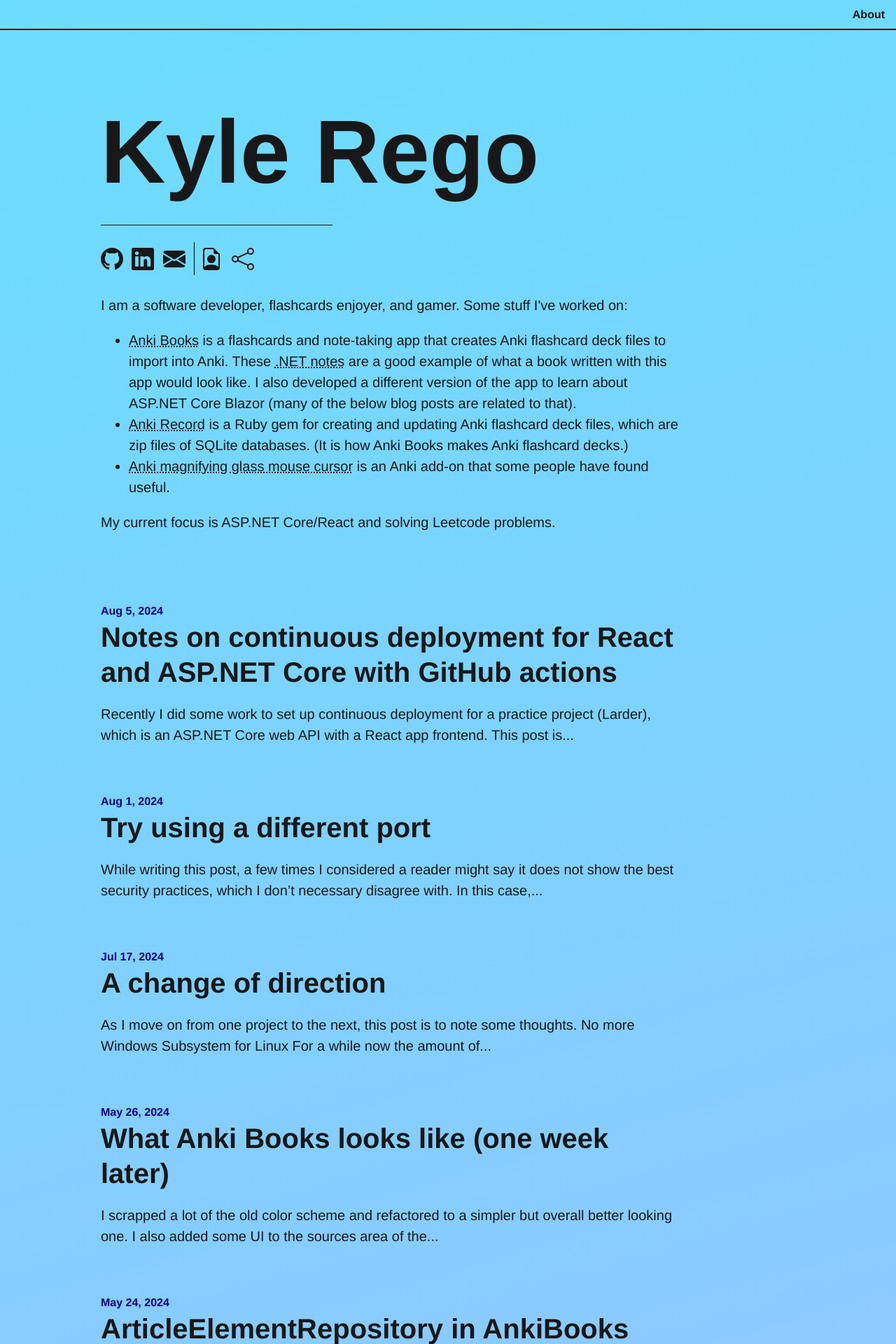
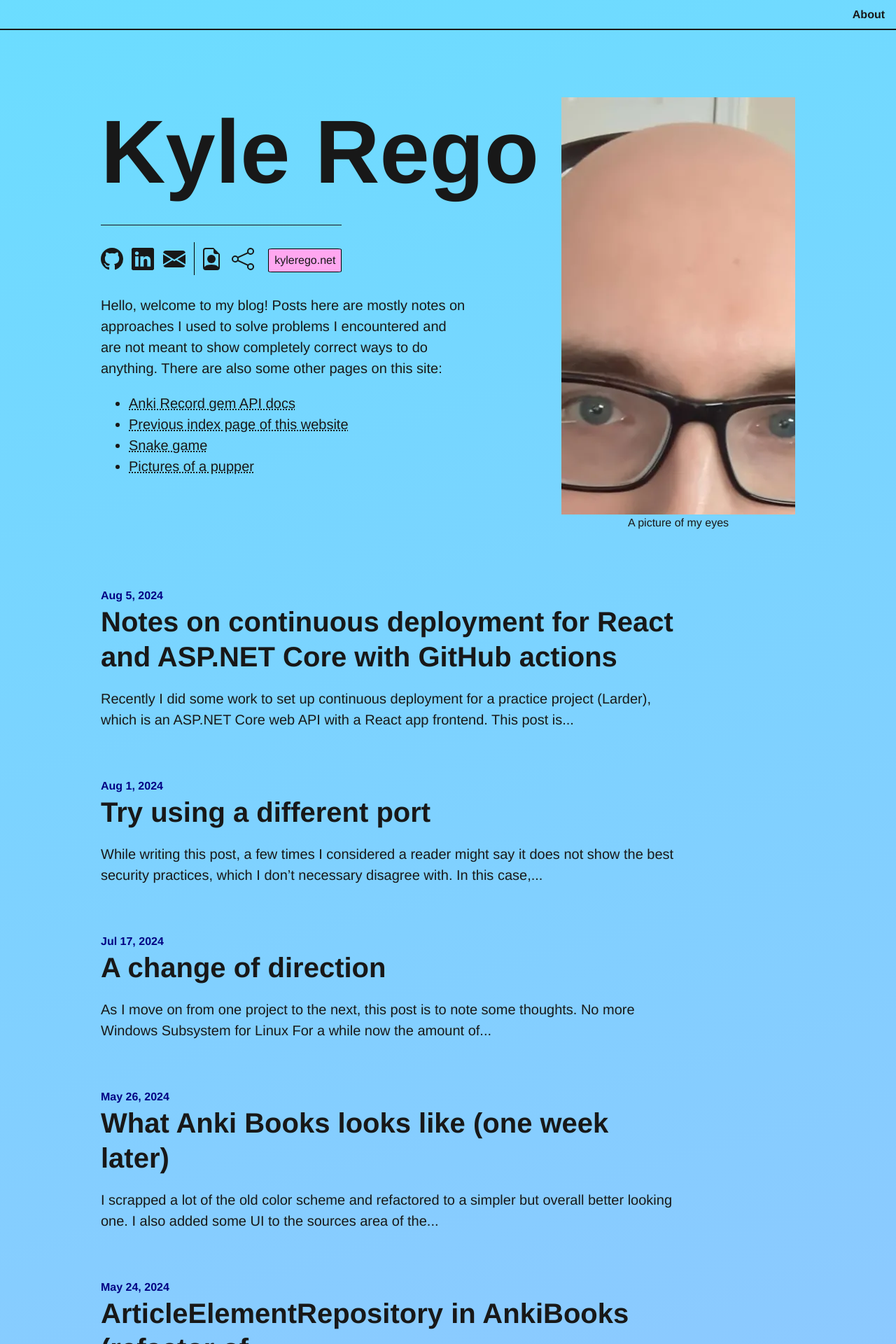
Before and after one commit to KyleRego/KyleRego.github.io, a Jekyll site: the page built from index.markdown, in a window 1280 px wide. Shown: the top 1920 px of the page at 70% size. Built offline with Jekyll 4.4.1, drawn with Linux system fonts in a browser that asks for light colours.

Commit message:
New website design

```diff
--- a/_layouts/home.html
+++ b/_layouts/home.html
@@ -6,22 +6,24 @@
 <body class="home-colorful-background">
 
     <div>
-
         <header>
-
             <div class="clearfix border-bottom-thick header-border">
                 <ul class="list-reset right py-1 header-text font-smoothing">
                     <li class="inline-block">
-              <a class="align-middle link-primary mr-2" href="https://github.com/{{ site.github_username }}#user-profile-frame">About</a>
+                        <a class="align-middle link-primary mr-2"
+                            href="https://github.com/{{ site.github_username }}#user-profile-frame">About</a>
                     </li>
                 </ul>
             </div>
+        </header>
 
-        <div class="container mx-auto px-2 mb-2 clearfix header-text">
-          <h1 class="h0 inline-block col-9 sm-width-full header-title">{{ site.title }}</h1>
+        <div class="container mx-auto d-flex flex-sm-col">
+            <div class="flex-grow-1 mx-auto px-2 mb-2 clearfix header-text">
+                <div class="">
+                    <h1 class="h0 inline-block sm-width-full header-title">{{ site.title }}</h1>
 
                     <div class="clearfix py-1">
-            <div class="col-4 sm-width-full left border-top-thin">
+                        <div class="sm-width-full left border-top-thin">
                             <div class="inline-block mt-3 mr-1">
                                 {% include svg-github.html %}
                             </div>
@@ -37,31 +40,36 @@
                             <div class="inline-block mt-2 pt-1 pl-1">
                                 <a href="#notes" title="Notes">{% include svg-sitemap.html %}</a>
                             </div>
+                            <div class="inline-block ml-2 kylerego-net-icon">
+                                <a href="https://kylerego.net">kylerego.net</a>
                             </div>
                         </div>
                     </div>
-      </header>
+                </div>
 
-      <div class="container px-2 mx-auto prose mt-2">
-        <p>
-          I am a software developer, flashcards enjoyer, and gamer. Some stuff I've worked on:
-        </p>
+                <div class="mx-auto prose mt-2">
+                    <p>Hello, welcome to my blog!
+                        Posts here are mostly notes on approaches I used to solve problems I encountered
+                        and are not meant to show completely correct ways to do anything.
+                        There are also some other pages on this site:</p>
                     <ul>
-          <li>
-            <a href="https://ankibooks.io">Anki Books</a> is a flashcards and note-taking app that creates Anki flashcard deck files to import into Anki. These <a href="https://kylerego.net/books/66b2c0b4-92a4-4326-875d-d205b2ac8db5">.NET notes</a> are a good example of what a book written with this app would look like.
-            I also developed a different version of the app to learn about ASP.NET Core Blazor (many of the below blog posts are related to that).
-          </li>
-          <li>
-            <a href="https://kylerego.github.io/anki_record_docs">Anki Record</a> is a Ruby gem for creating and updating Anki flashcard deck files, which are zip files of SQLite databases. (It is how Anki Books makes Anki flashcard decks.)
-          </li>
-          <li>
-            <a href="https://ankiweb.net/shared/info/842653376">Anki magnifying glass mouse cursor</a> is an Anki add-on that some people have found useful.
-          </li>
+                        <li><a href="anki_record_docs">Anki Record gem API docs</a></li>
+                        <li><a href="the-old-website">Previous index page of this website</a></li>
+                        <li><a href="the-old-website/react/index.html">Snake game</a></li>
+                        <li><a href="the-old-website/maisie/index.html">Pictures of a pupper</a></li>
                     </ul>
+                </div>
 
-        <p>
-          My current focus is ASP.NET Core/React and solving Leetcode problems.
-        </p>
+                <figure class="lg-display-none mt-2" style="text-align: center;">
+                    <img src="/assets/my-eyes-short.png" alt="A picture of my eyes" style="vertical-align: top;" />
+                    <figcaption>A picture of my eyes</figcaption>
+                </figure>
+            </div>
+
+            <figure class="px-2 mt-6 lg-inline-block sm-display-none text-center">
+                <img src="/assets/my-eyes.webp" alt="A picture of my eyes" style="vertical-align: top;" />
+                <figcaption>A picture of my eyes</figcaption>
+            </figure>
         </div>
 
         <div class="container mx-auto px-2 py-4">
@@ -82,8 +90,10 @@
             </h2>
             <div class="prose sm-width-full">
                 <ul>
-            <li class="mb-1 prose mt-0"><a class="link-primary" href="/anki_record_docs" title="/anki_record_docs">Anki Record API documentation</a></li>
-            <li class="mb-1 prose mt-0"><a class="link-primary" href="/the-old-website" title="The old website">The old website</a></li>
+                    <li class="mb-1 prose mt-0"><a class="link-primary" href="/anki_record_docs"
+                            title="/anki_record_docs">Anki Record API documentation</a></li>
+                    <li class="mb-1 prose mt-0"><a class="link-primary" href="/the-old-website"
+                            title="The old website">The old website</a></li>
                 </ul>
             </div>
         </div>
--- /dev/null
+++ b/_sass/_flex.scss
@@ -0,0 +1,13 @@
+.d-flex {
+    display: flex;
+}
+
+@media (max-width: $breakpoint-lg) {
+    .flex-sm-col {
+        flex-direction: column;
+    }
+}
+
+.flex-grow-1 {
+    flex: 1;
+}
--- a/_sass/_theme.scss
+++ b/_sass/_theme.scss
@@ -52,7 +52,8 @@ $color-primary-link: $blue !default;
         "base",
         "components",
         "utilities",
-        "syntax-highlighting"
+        "syntax-highlighting",
+        "flex"
 ;
 
 .home-colorful-background {
@@ -194,3 +195,17 @@ div.MathJax_Display {
 div.prose > ul {
   margin-top: 0;
 }
+
+.kylerego-net-icon {
+  padding: 0.25rem 0.5rem;
+  border-radius: 5%;
+  border: 1px solid black;
+  background-color: rgb(255, 167, 240);
+  cursor: pointer;
+  vertical-align: text-bottom;
+}
+
+.kylerego-net-icon:hover {
+  color: white;
+  background-color: rgb(87, 0, 49);
+}
--- a/_sass/_utilities.scss
+++ b/_sass/_utilities.scss
@@ -85,6 +85,16 @@
 .block        { display: block !important; }
 .inline-block { display: inline-block !important; }
 
+@media (max-width: $breakpoint-lg) {
+  .sm-display-none { display: none; }
+  .sm-inline-block { display: inline-block; }
+}
+
+@media (min-width: $breakpoint-lg) {
+  .lg-display-none { display: none; }
+  .lg-inline-block { display: inline-block; }
+}
+
 .table { display: table !important; }
 
 .left { float: left; }
@@ -147,6 +157,10 @@
 
 .mt-0 { margin-top: 0;}
 .mt-6 { margin-top: $spacer-4 * 1.5;}
+
+.text-center {
+  text-align: center;
+}
 
 .margin-equal {
   display: block;
```
Also changed, not shown: other parts of _layouts/home.html (+2 -1 lines), assets/my-eyes-short.png (added), assets/my-eyes.webp (added). Lines whose indentation alone changed are shown as unchanged.
